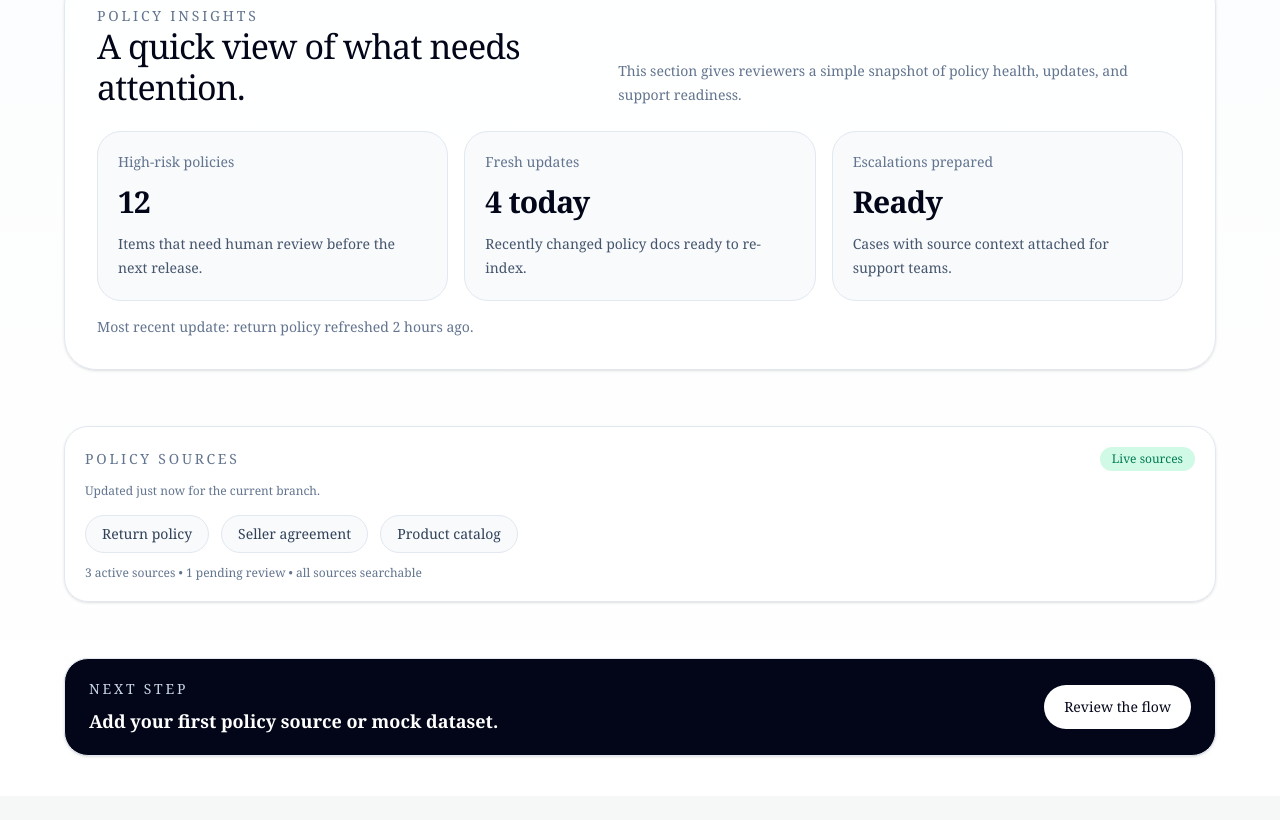
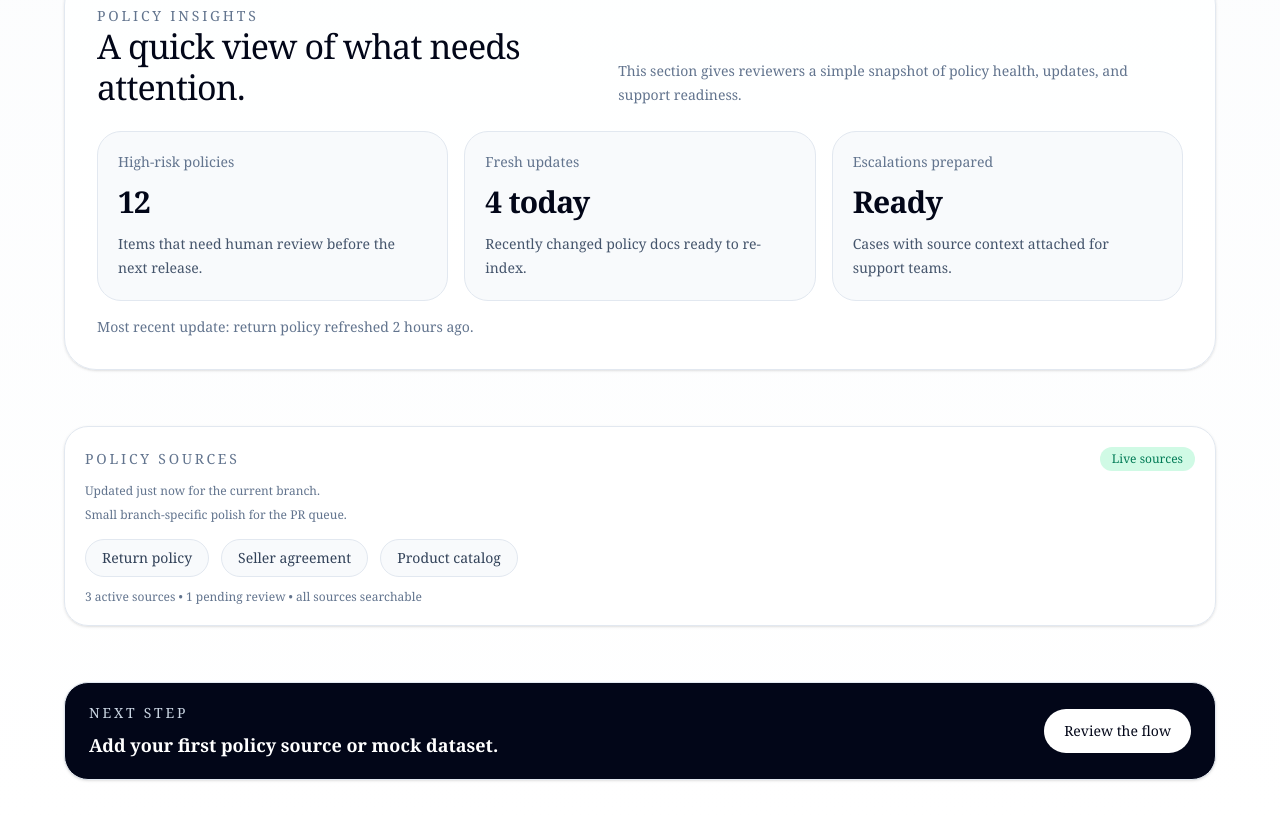
Before and after one commit to kalviumcommunity/PolicyLens, a Next.js app in the folder frontend/: page / in a window 1280 px wide. Shown: the part 1044-1864 px from the top of the page. Before the commit the page ends 1840 px from the top, so only its background shows below. Built offline with nearby package versions, Linux system fonts and the light colour scheme.

Commit message:
Add another small frontend polish

```diff
--- a/frontend/app/page.tsx
+++ b/frontend/app/page.tsx
@@ -168,6 +168,9 @@ export default function Home() {
           <p className="mt-3 text-xs text-slate-500 dark:text-slate-400">
             Updated just now for the current branch.
           </p>
+          <p className="mt-2 text-xs text-slate-500 dark:text-slate-400">
+            Small branch-specific polish for the PR queue.
+          </p>
           <div className="mt-4 flex flex-wrap gap-3">
             <span className="rounded-full border border-slate-200 bg-slate-50 px-4 py-2 text-sm text-slate-700 dark:border-slate-800 dark:bg-slate-900 dark:text-slate-200">
               Return policy
```
